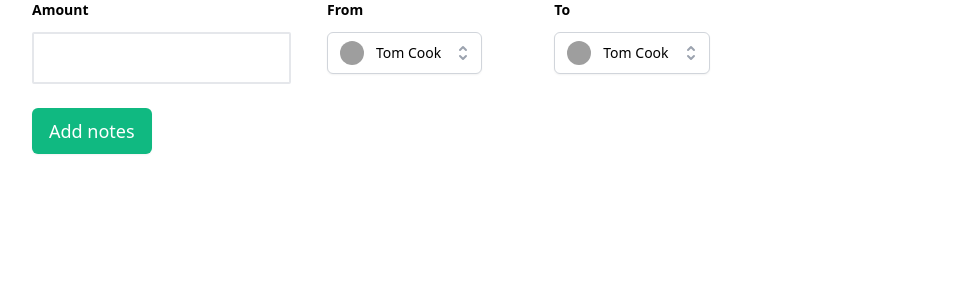
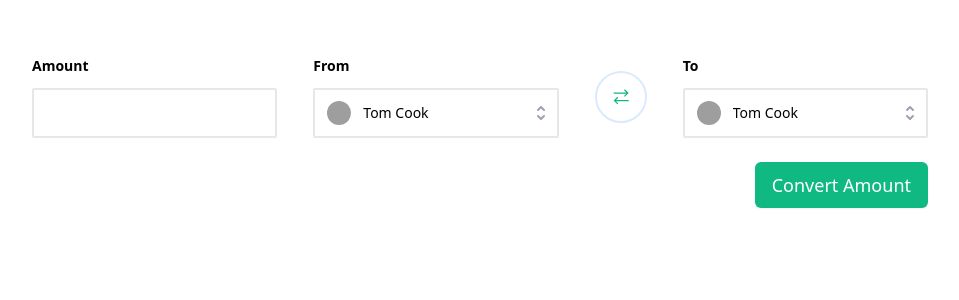
Before and after one commit to isNan909/Currency_Converter, a React (Vite) app: page / in a window 1280 px wide. Shown: the top 300 px of the page, without its empty margins (160-1119 px from the left). Built offline with nearby package versions, Linux system fonts and the light colour scheme; grey boxes are pictures that could not be loaded.

Commit message:
added tailwind styles and jit mode

```diff
--- a/src/App.jsx
+++ b/src/App.jsx
@@ -5,7 +5,7 @@ import Converter from './components/converter';
 
 function App() {
   return (
-    <div className="App">
+    <div>
       <div className="max-w-4xl  m-auto">
         <Converter />
       </div>
--- a/src/components/converter.jsx
+++ b/src/components/converter.jsx
@@ -87,21 +87,23 @@ function Converterapp() {
   }
 
   return (
-    <>
+    <div>
+      <section className="mt-2"></section>
+      <section className="mt-14">
         <form onSubmit={onSubmit}>
-        <div className="flex flex-row mb-6 gap-9">
-          <div>
+          <div className="flex flex-row mb-6 gap-9 items-center">
+            <div className="flex-1">
               <label className="font-bold text-sm mb-3 block" htmlFor="text">
                 Amount
               </label>
               <input
                 type="text"
                 value=""
-              className="w-full border-2 rounded-sm p-3"
+                className="w-full border-2 rounded-sm min-h-50 pl-3 pr-10 py-2"
                 placeholder=""
               />
             </div>
-          <div>
+            <div className="flex-1">
               <Listbox value={selectedOne} onChange={setSelectedOne}>
                 {({ open }) => (
                   <>
@@ -109,7 +111,7 @@ function Converterapp() {
                       From
                     </Listbox.Label>
                     <div className="mt-1 relative">
-                    <Listbox.Button className="relative w-full bg-white border border-gray-300 rounded-md shadow-sm pl-3 pr-10 py-2 text-left cursor-default focus:outline-none focus:ring-1 focus:ring-indigo-500 focus:border-indigo-500 sm:text-sm">
+                      <Listbox.Button className="w-full border-2 rounded-sm min-h-50 pl-3 pr-10 py-2 text-left cursor-default focus:outline-none focus:ring-1 focus:ring-green-500 focus:border-green-500 sm:text-sm">
                         <span className="flex items-center">
                           <img
                             src={selectedOne.avatar}
@@ -145,7 +147,7 @@ function Converterapp() {
                               className={({ active }) =>
                                 classNames(
                                   active
-                                  ? 'text-white bg-indigo-600'
+                                    ? 'text-white bg-green-600'
                                     : 'text-gray-900',
                                   'cursor-default select-none relative py-2 pl-3 pr-9'
                                 )
@@ -175,7 +177,9 @@ function Converterapp() {
                                   {selectedOne ? (
                                     <span
                                       className={classNames(
-                                      active ? 'text-white' : 'text-indigo-600',
+                                        active
+                                          ? 'text-white'
+                                          : 'text-green-600',
                                         'absolute inset-y-0 right-0 flex items-center pr-4'
                                       )}
                                     >
@@ -196,9 +200,23 @@ function Converterapp() {
                 )}
               </Listbox>
             </div>
-
-          <div>{/* icon */}</div>
-          <div>
+            <div className="border-2 border-blue-100 rounded-full p-4 cursor-pointer hover:border-green-300">
+              <svg
+                xmlns="http://www.w3.org/2000/svg"
+                fill="none"
+                viewBox="0 0 17 17"
+                aria-hidden="true"
+                class="w-4 h-4 text-green-500 miscellany___StyledIconSwap-sc-1r08bla-1 fZJuOo"
+              >
+                <path
+                  fill="currentColor"
+                  fill-rule="evenodd"
+                  d="M11.726 1.273l2.387 2.394H.667V5h13.446l-2.386 2.393.94.94 4-4-4-4-.94.94zM.666 12.333l4 4 .94-.94L3.22 13h13.447v-1.333H3.22l2.386-2.394-.94-.94-4 4z"
+                  clip-rule="evenodd"
+                ></path>
+              </svg>
+            </div>
+            <div className="flex-1">
               <Listbox value={selectedTwo} onChange={setSelectedTwo}>
                 {({ open }) => (
                   <>
@@ -206,7 +224,7 @@ function Converterapp() {
                       To
                     </Listbox.Label>
                     <div className="mt-1 relative">
-                    <Listbox.Button className="relative w-full bg-white border border-gray-300 rounded-md shadow-sm pl-3 pr-10 py-2 text-left cursor-default focus:outline-none focus:ring-1 focus:ring-indigo-500 focus:border-indigo-500 sm:text-sm">
+                      <Listbox.Button className="w-full border-2 rounded-sm min-h-50 pl-3 pr-10 py-2 text-left cursor-default focus:outline-none focus:ring-1 focus:ring-green-500 focus:border-green-500 sm:text-sm">
                         <span className="flex items-center">
                           <img
                             src={selectedTwo.avatar}
@@ -242,7 +260,7 @@ function Converterapp() {
                               className={({ active }) =>
                                 classNames(
                                   active
-                                  ? 'text-white bg-indigo-600'
+                                    ? 'text-white bg-green-600'
                                     : 'text-gray-900',
                                   'cursor-default select-none relative py-2 pl-3 pr-9'
                                 )
@@ -272,7 +290,9 @@ function Converterapp() {
                                   {selectedTwo ? (
                                     <span
                                       className={classNames(
-                                      active ? 'text-white' : 'text-indigo-600',
+                                        active
+                                          ? 'text-white'
+                                          : 'text-green-600',
                                         'absolute inset-y-0 right-0 flex items-center pr-4'
                                       )}
                                     >
@@ -294,16 +314,17 @@ function Converterapp() {
               </Listbox>
             </div>
           </div>
-        <div className="flex">
+          <div className="flex justify-between mt-6">
             <div></div>
             <div>
               <button className="inline-flex justify-center py-2 px-4 border border-transparent shadow-sm text-lg font-medium rounded-md text-white bg-green-500 hover:bg-green-600">
-              Add notes
+                Convert Amount
               </button>
             </div>
           </div>
         </form>
-    </>
+      </section>
+    </div>
   );
 }
 
--- a/tailwind.config.js
+++ b/tailwind.config.js
@@ -1,7 +1,11 @@
 module.exports = {
-  purge: ['./src/**/*.html', './src/**/*.js'],
+  mode: 'jit',
+  purge: ['./public/**/*.html', './src/**/*.{js,jsx,ts,tsx,vue}'],
   darkMode: false, // or 'media' or 'class'
   theme: {
+    minHeight: {
+      50: '50px',
+    },
     extend: {},
   },
   variants: {
```
Lines whose indentation alone changed are shown as unchanged.
